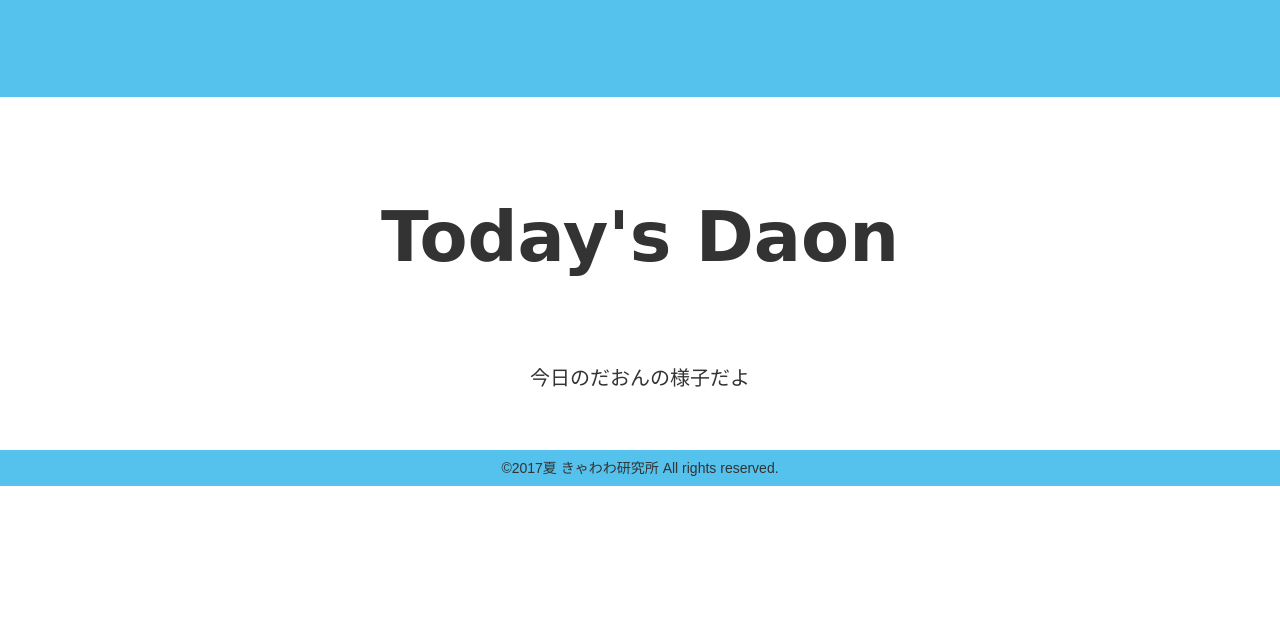
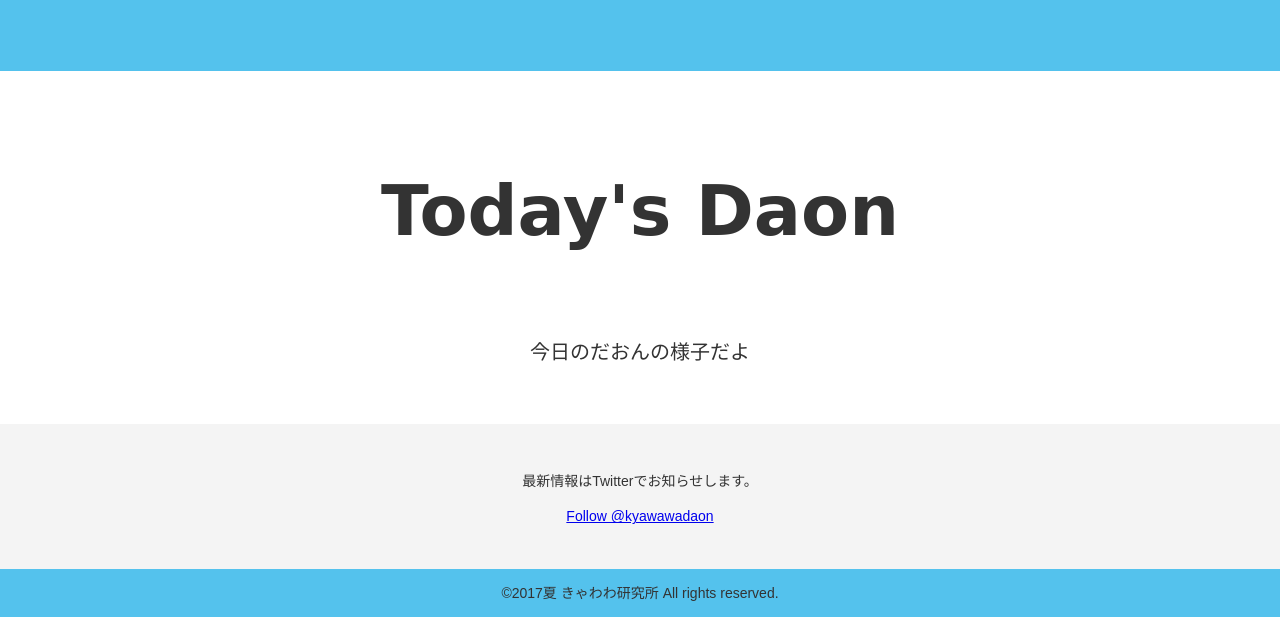
Before and after one commit to yutokyokutyo/daon, a website: page index.html in a window 1280 px wide. Shown: the part 2046-2663 px from the top of the page. Before the commit the page ends 2532 px from the top, so only its background shows below. Drawn offline with nearby package versions, Linux system fonts and the light colour scheme; a web font is replaced by a local one.

Commit message:
tiwtterボタンを追加

```diff
--- a/assets/scss/style.scss
+++ b/assets/scss/style.scss
@@ -114,12 +114,24 @@ body {
 
 
 /* --------------------------------
+ * sns
+ * -------------------------------- */
+#sns {
+  background-color: #f4f4f4;
+  margin-top: 30px;
+  padding: 30px 0;
+}
+.sns-text {
+  padding: 5px 0;
+}
+
+
+/* --------------------------------
  * footer
  * -------------------------------- */
 #footer {
   background-color: $base-color;
-  padding: 10px 0;
-  margin-top: 30px;
+  padding: 2px 0;
 }
 
 
--- a/index.html
+++ b/index.html
@@ -74,9 +74,15 @@
     <p class="photos-text">今日のだおんの様子だよ</p>
     <script src="//www.powr.io/powr.js" external-type="html"></script>
     <div class="powr-social-feed" id="7aaa92e1_1503992829"></div>
+  </section>
+
+  <section id="sns">
+    <p class="sns-text">最新情報はTwitterでお知らせします。</p>
+    <p><a href="https://twitter.com/kyawawadaon" class="twitter-follow-button" data-show-count="false" data-size="large">Follow @kyawawadaon</a> <script>!function(d,s,id){var js,fjs=d.getElementsByTagName(s)[0],p=/^http:/.test(d.location)?'http':'https';if(!d.getElementById(id)){js=d.createElement(s);js.id=id;js.src=p+'://platform.twitter.com/widgets.js';fjs.parentNode.insertBefore(js,fjs);}}(document, 'script', 'twitter-wjs');</script></p>
+  </section>
 
   <footer id="footer">
-    ©2017夏 きゃわわ研究所 All rights reserved.
+    <p>©2017夏 きゃわわ研究所 All rights reserved.</p>
   </footer>
 </div>
 </body>
```
Also changed, not shown: assets/css/style.css.
